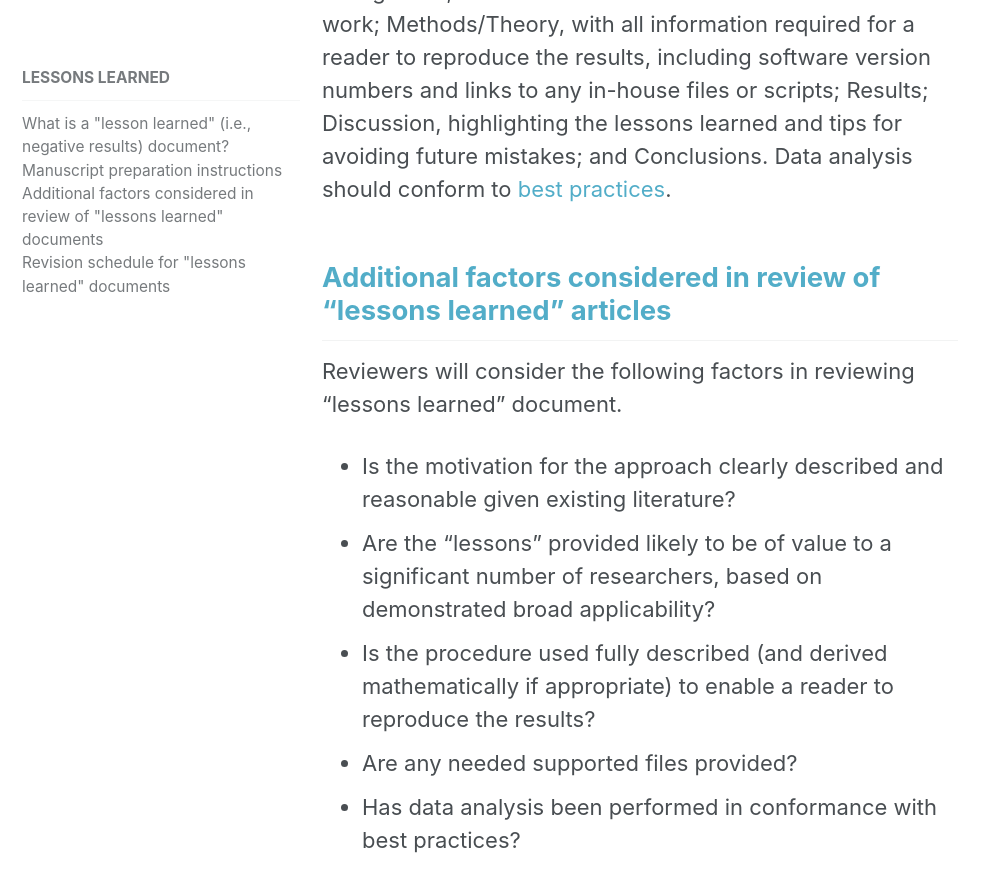
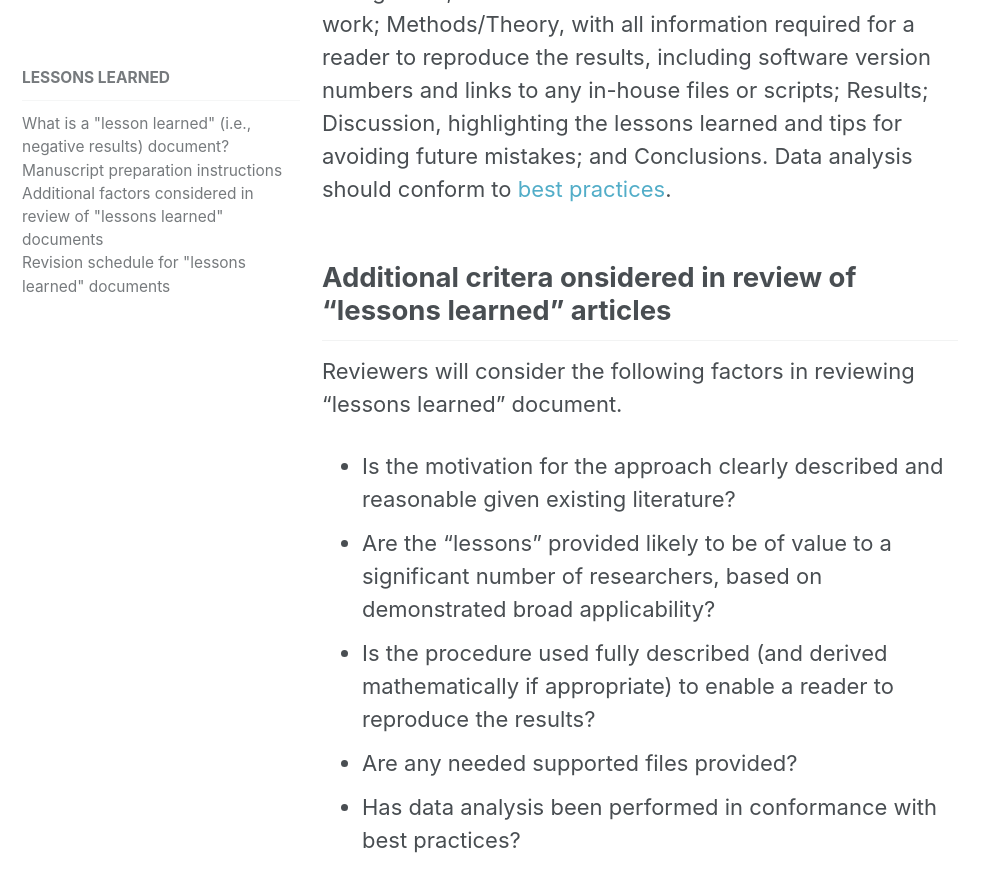
Before and after one commit to livecomsjournal/livecomsjournal.github.io, a Jekyll site: the page built from _author_instructions/06_lessons_learned.md, in a window 1280 px wide and 900 px high, scrolled down 1015 px. Shown: the top 892 px of the window, without its empty margins (0-983 px from the left). Built offline with Jekyll 4.4.1, drawn with Linux system fonts in a browser that asks for light colours.

Commit message:
Update 06_lessons_learned.md

```diff
--- a/_author_instructions/06_lessons_learned.md
+++ b/_author_instructions/06_lessons_learned.md
@@ -20,7 +20,7 @@ The article should contain the usual sections: Introduction, including backgroun
 Data analysis should conform to [best practices](https://github.com/dmzuckerman/Sampling-Uncertainty).
 
 
-## [Additional factors considered in review of "lessons learned" articles](#review-criteria)
+## Additional critera onsidered in review of "lessons learned" articles
 Reviewers will consider the following factors in reviewing "lessons learned" document.
 * Is the motivation for the approach clearly described and reasonable given existing literature?
 * Are the "lessons" provided likely to be of value to a significant number of researchers, based on demonstrated broad applicability?
```
